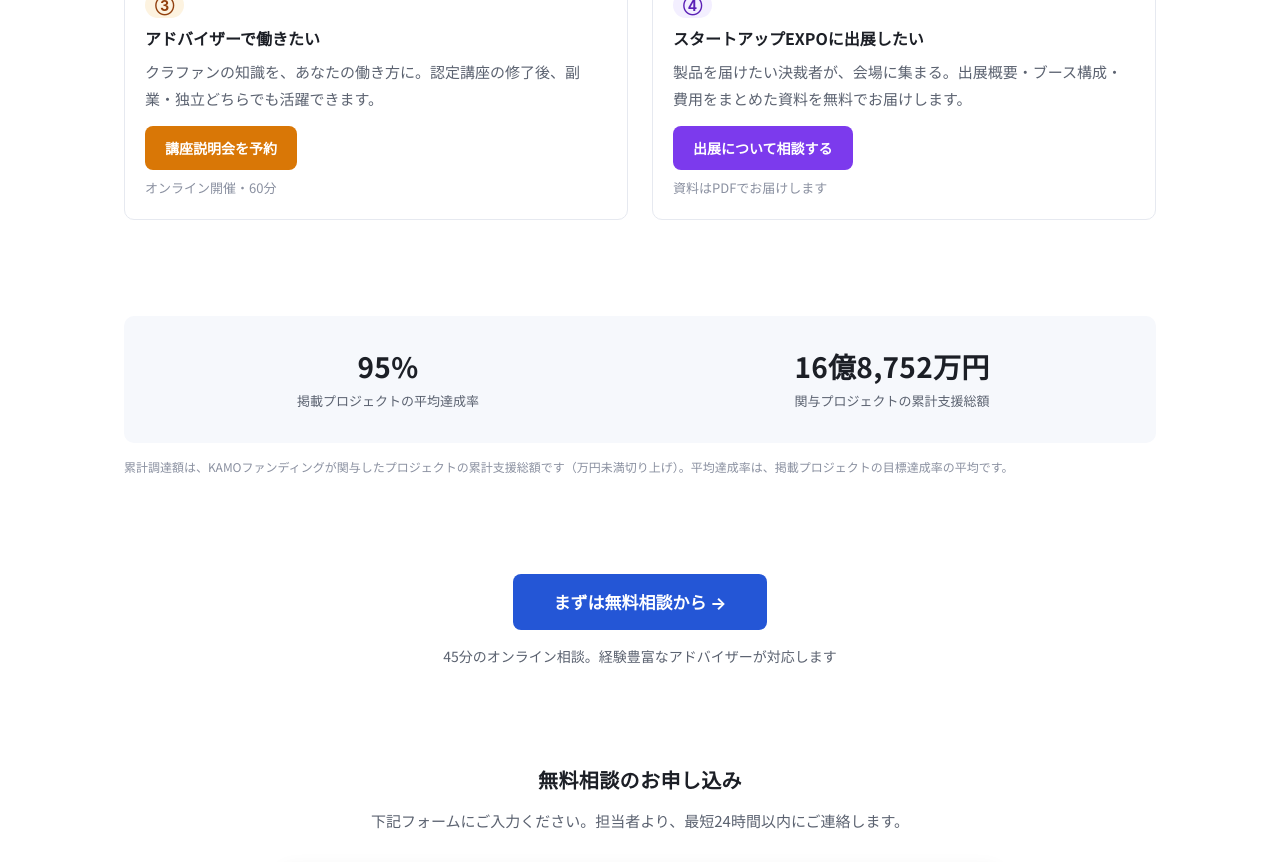
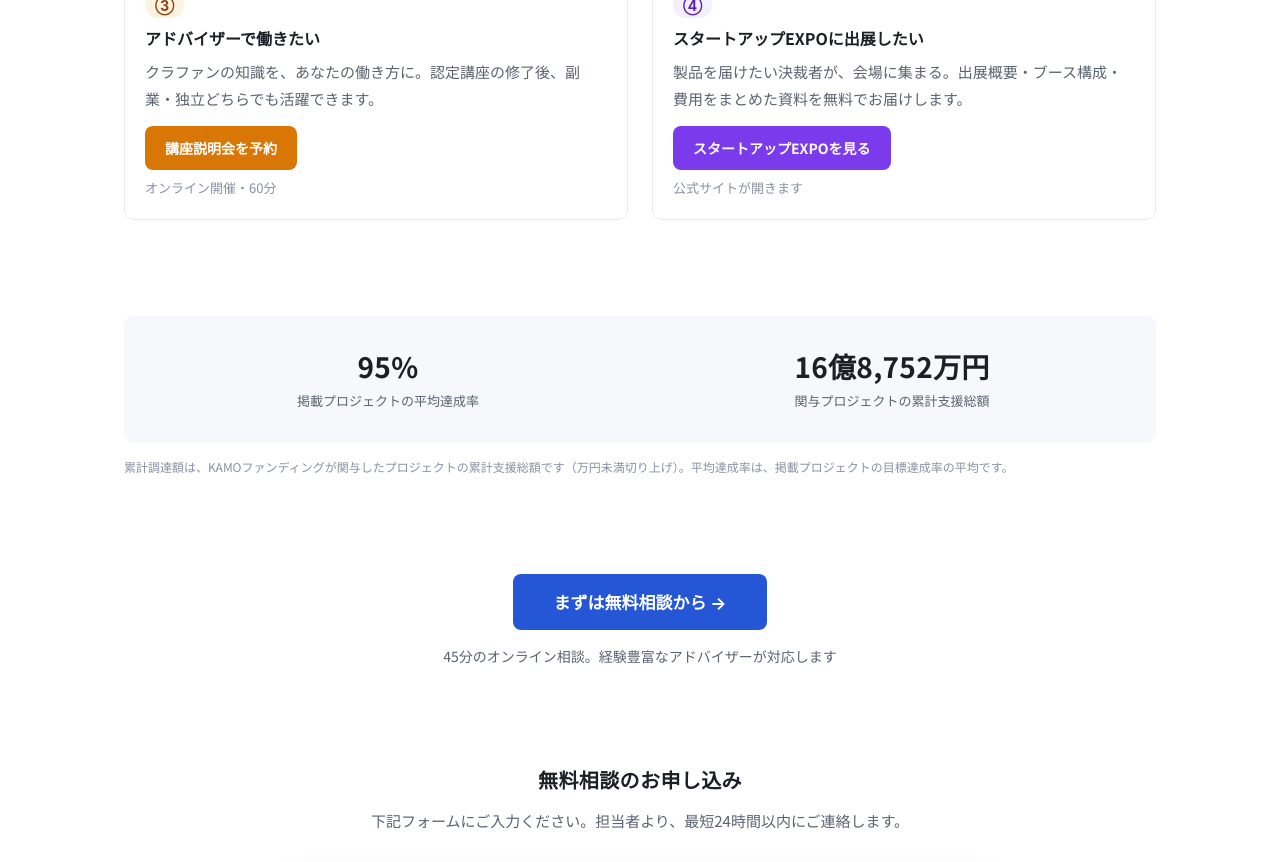
Before and after one commit to adr35760/kamo-funding-app, a Next.js app: page / in a window 1280 px wide. Shown: the part 2480-3342 px from the top of the page. Built offline with nearby package versions, Linux system fonts and the light colour scheme; no server answers.

Commit message:
content(top): ④スタートアップEXPOのリンクを公式サイトへ差し替え（t iku指示 2026-11-08）

```diff
--- a/src/components/TopLandingPage.tsx
+++ b/src/components/TopLandingPage.tsx
@@ -298,6 +298,10 @@ export default function TopLandingPage() {
                   className={`tlp-card tlp-card-${card.id}`}
                   href={card.href}
                   onClick={onCardClick(card)}
+                  // 外部サイト（④スタートアップEXPO）は別タブで開く
+                  {...(card.href.startsWith('http')
+                    ? { target: '_blank', rel: 'noopener noreferrer' }
+                    : {})}
                   data-entrance={card.id}
                 >
                   <span className="tlp-card-media">
--- a/src/lib/top-lp-content.ts
+++ b/src/lib/top-lp-content.ts
@@ -163,11 +163,10 @@ export const LP_CARDS: LpCard[] = [
     heading: 'スタートアップEXPOに出展したい',
     body:
       '製品を届けたい決裁者が、会場に集まる。出展概要・ブース構成・費用をまとめた資料を無料でお届けします。',
-    cta: '出展について相談する',
-    // TODO(t iku確定待ち): 本来は資料DL＋メルマガ登録。資料PDF未受領のため暫定で相談フォーム（区分=EXPO）。
-    note: '資料はPDFでお届けします',
-    href: '#consult',
-    consult: CONSULT_CATEGORIES[3],
+    cta: 'スタートアップEXPOを見る',
+    // 2026-11-08 t iku指示: ④は公式サイト（FOEX STARTUP）へ直接送る。
+    note: '公式サイトが開きます',
+    href: 'https://foex.online/startup/',
   },
 ];
 
```
